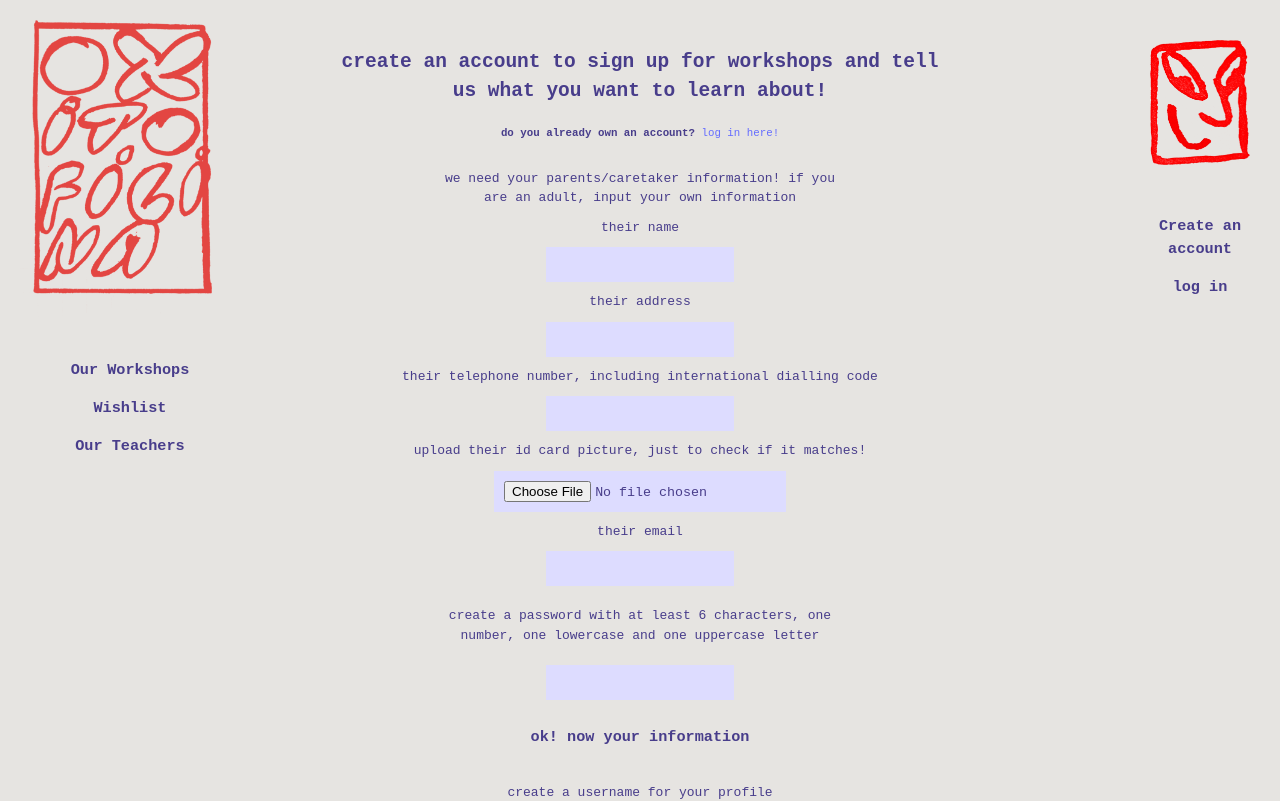
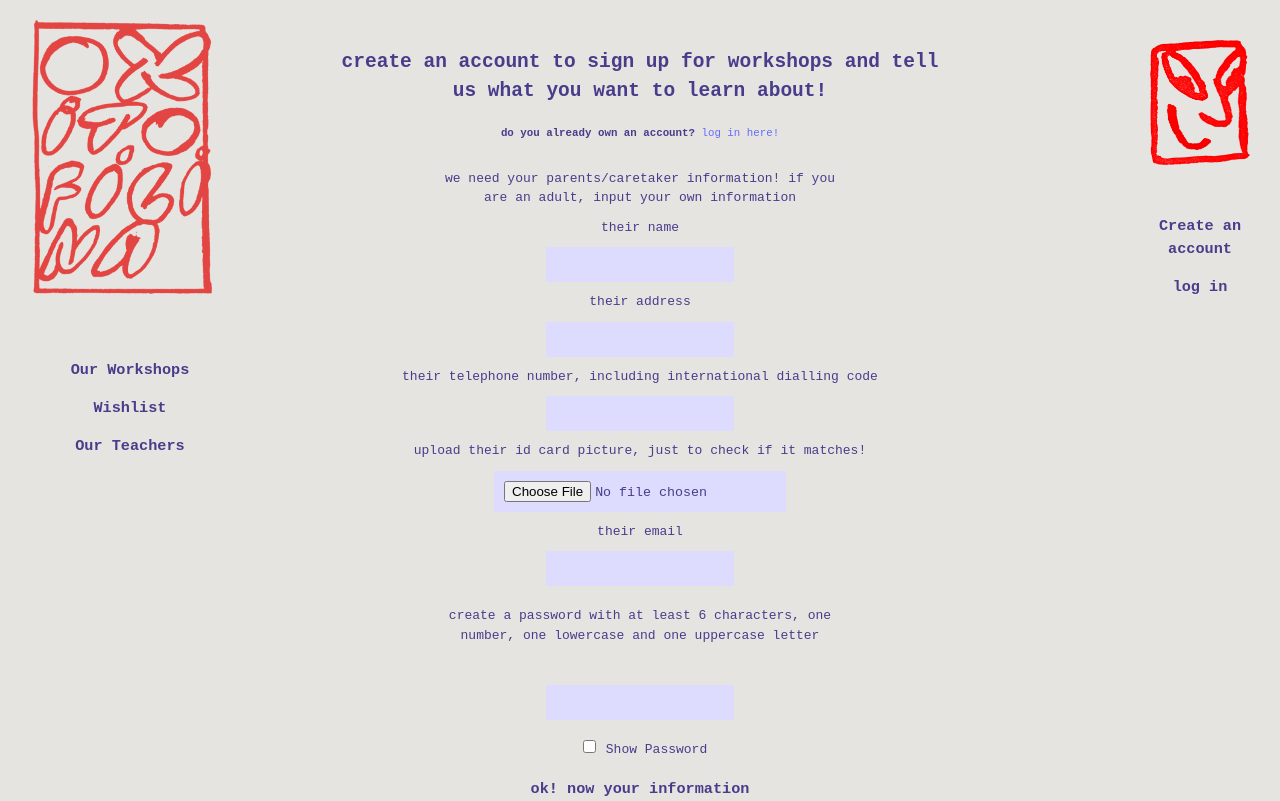
Before and after one commit to bubu-destroi/oxi_client, a React (Vite) app: page /signup in a window 1280 px wide. Shown: the top 801 px of the page. Built offline with nearby package versions, Linux system fonts and the light colour scheme.

Commit message:
show password logic signup

```diff
--- a/pages/About.jsx
+++ b/pages/About.jsx
@@ -27,6 +27,8 @@ function About() {
         `${import.meta.env.VITE_API_URL}/api/suggestions`,
         newSuggestion
       );
+      setAge(0)
+      setComment('')
       //navigate('/suggestion-box');
     } catch (error) {
       console.log('error posting suggestion', error);
--- a/pages/Auth/SignUp.jsx
+++ b/pages/Auth/SignUp.jsx
@@ -9,6 +9,7 @@ function SignUp() {
   const [id_card_picture, setId_card_picture] = useState('');
   const [email, setEmail] = useState('');
   const [password, setPassword] = useState('');
+  const [showPassword, setShowPassword] = useState(false);
   const [learner_username, setLearner_username] = useState('');
   const [date_of_birth, setDate_of_birth] = useState('');
   const [age, setAge] = useState(null);
@@ -128,7 +129,7 @@ function SignUp() {
           </Link>
         </div>
       </div>
-      <h2 className='create-an-account' >
+      <h2 className='create-an-account'>
         create an account to sign up for workshops and tell us what you want to
         learn about!
       </h2>
@@ -202,13 +203,22 @@ function SignUp() {
           create a password with at least 6 characters, one number, one
           lowercase and one uppercase letter
         </label>
+        <br />
         <input
-          type='password'
+          type={showPassword ? 'text' : 'password'}
           name='password'
           id='password'
           value={password}
           onChange={handlePassword}
         />
+        <br />
+        <input
+          type='checkbox'
+          id='show-password'
+          checked={showPassword}
+          onChange={(e) => setShowPassword(e.target.checked)}
+        />
+        <label htmlFor='show-password'>Show Password</label>
         <br />
         <h3>ok! now your information</h3>
         <br />
```
